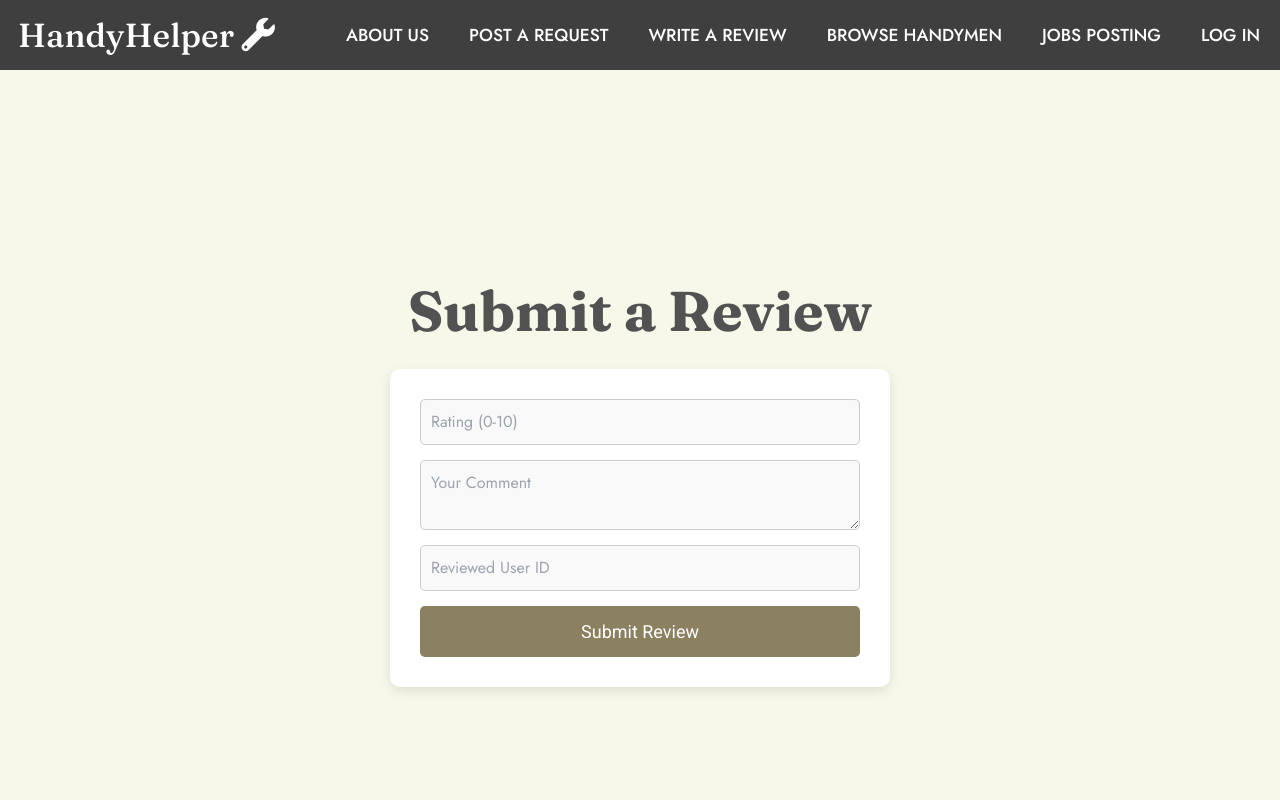
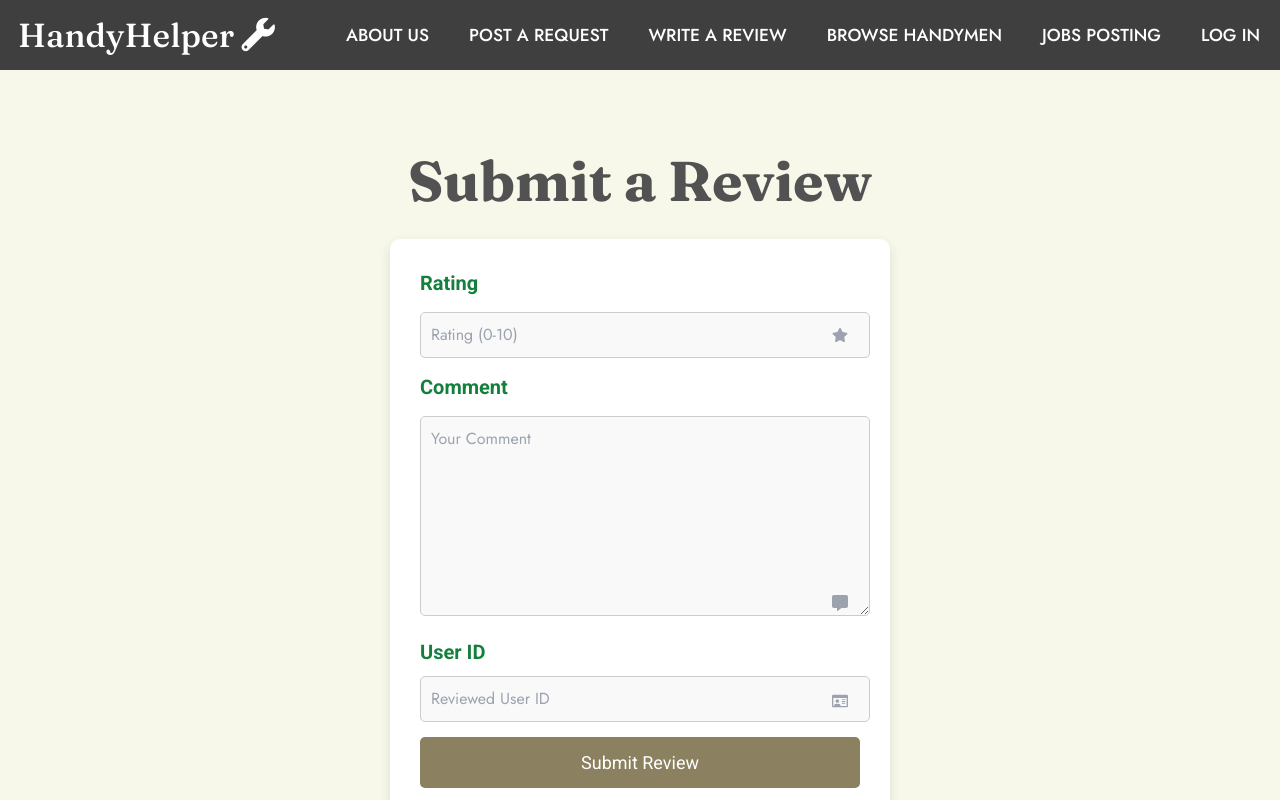
Before and after one commit to CS222-UIUC/project-team-74, a React (Vite) app in the folder frontend/: page /review in a window 1280 px wide. Built offline with nearby package versions, Linux system fonts and the light colour scheme.

Commit message:
style submit a review page

```diff
--- a/frontend/src/components/Review_Form.jsx
+++ b/frontend/src/components/Review_Form.jsx
@@ -1,6 +1,7 @@
 import React, { useState, useEffect } from 'react';
 import axios from 'axios';
 import './Job_Post_Form.css';  // Reusing the same CSS for styling consistency
+import { FaStar ,FaCommentAlt,FaRegIdCard  } from "react-icons/fa";
 
 function ReviewForm() {
     const [rating, setRating] = useState('');
@@ -68,31 +69,52 @@ function ReviewForm() {
         <div className="job-post-form-container"> {/* Reuse the container class for styling consistency */}
             <h1 className= "text-[3.5rem] font-fraunces font-bold text-3xl text-[#525252] py-10">Submit a Review</h1>
             <form onSubmit={handleSubmit} className="job-post-form"> {/* Reuse form class */}
+                <h1 className= "font-roboto font-bold text-xl text-green-700">Rating</h1>
+
+                <div className="relative w-90" >
                 <input
                     type="number"
                     value={rating}
                     onChange={(e) => setRating(e.target.value)}
                     placeholder="Rating (0-10)"
-                    className="job-post-input"  // Added CSS class for consistent input styling
+
                     min="0"
                     max="10"
                     required
+                    className ="pl-10 py-2 w-[450px] border border-gray-300 rounded-md focus:outline-none focus:ring-2 focus:ring-blue-500"
                 />
+                <FaStar  className="absolute top-1/2 right-3 transform -translate-y-1/2 text-gray-400" />
+
+                </div>
+
+
+
+                <h1 className= "font-roboto font-bold text-xl text-green-700">Comment</h1>
+
+                <div className="relative w-90">
                 <textarea
                     value={comment}
                     onChange={(e) => setComment(e.target.value)}
                     placeholder="Your Comment"
-                    className="job-post-textarea" // Added CSS class for consistent textarea styling
+                    className="pl-10 py-2 w-[450px] h-[200px] border border-gray-300 rounded-md focus:outline-none focus:ring-2 focus:ring-blue-500"
                     required
                 />
+
+                <FaCommentAlt    className="absolute bottom-3 right-3 text-gray-400" />
+                </div>
+
+                <div className="relative w-90">
+                <h1 className= "font-roboto font-bold text-xl text-green-700 pb-[10px]">User ID</h1>
                 <input
                     type="text"
                     value={reviewedUser}
                     onChange={(e) => setReviewedUser(e.target.value)}
                     placeholder="Reviewed User ID"
-                    className="job-post-input" // Added CSS class for consistent input styling
+                    className ="pl-10 py-2 w-[450px] border border-gray-300 rounded-md focus:outline-none focus:ring-2 focus:ring-blue-500"
                     required
                 />
+                <FaRegIdCard   className="absolute top-3/4 right-3 transform -translate-y-1/2 text-gray-400" />
+                </div>
                 <button type="submit" className="job-post-button">Submit Review</button> {/* Reuse button styling */}
             </form>
         </div>
```
